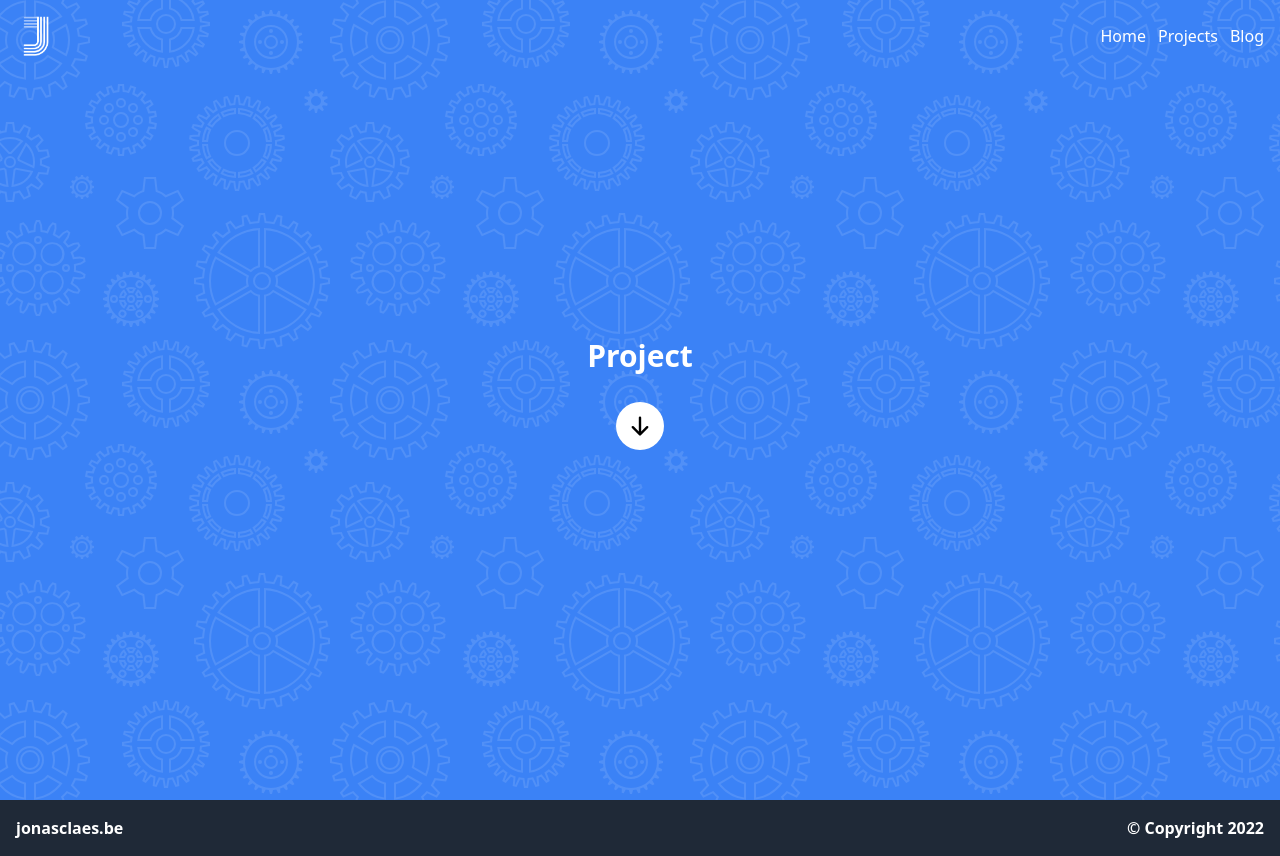
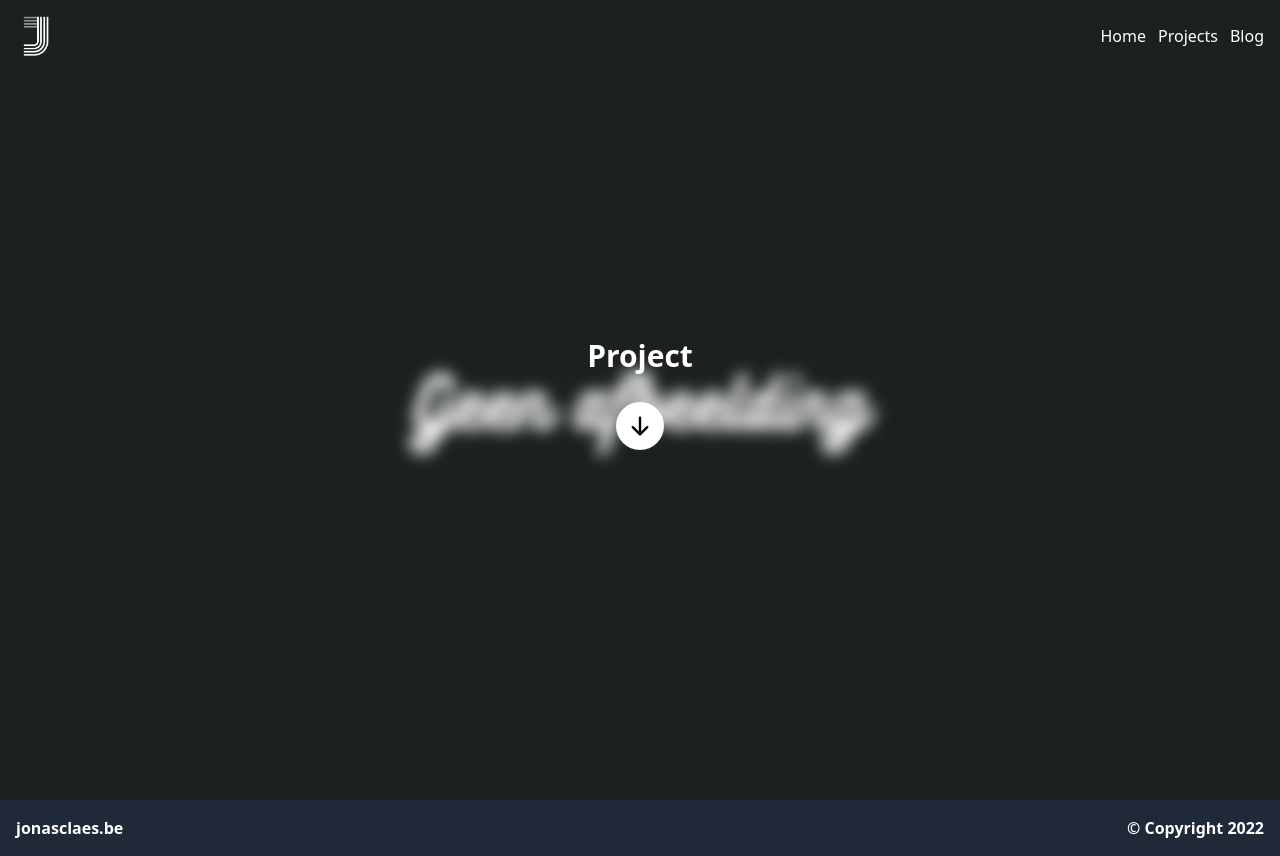
Before and after one commit to jonasclaes/website, a Vue app: page /projects/1 in a window 1280 px wide. Built offline with nearby package versions, Linux system fonts and the light colour scheme.

Commit message:
New unknown background placeholder

```diff
--- a/src/data/index.ts
+++ b/src/data/index.ts
@@ -77,6 +77,7 @@ const data: { projects: Projects } = {
       cover: require("@/assets/projects/van-roey.png"),
       coverBackgroundFill: "#76b9f0",
       status: ProjectStatus.FINISHED,
+      date: new Date("2021-05-31T12:00:00.000Z"),
     },
     {
       slug: "jonas-claes-kadoosje",
--- a/src/types/Project.ts
+++ b/src/types/Project.ts
@@ -10,6 +10,9 @@ export type Project = {
 
   // A short description of the project.
   description?: string;
+
+  // An array of labels to add to the project.
+  labels?: string[];
 
   // A link to the cover image of the project.
   cover?: string;
--- a/src/views/ProjectPage.vue
+++ b/src/views/ProjectPage.vue
@@ -1,7 +1,7 @@
 <template>
   <BaseLayout
-    :backgroundImage="project?.cover"
-    :fill="project?.coverBackgroundFill"
+    :backgroundImage="getProjectCoverImage(project?.cover)"
+    :fill="getProjectFill(project?.coverBackgroundFill)"
   >
     <template v-slot:landing>
       <div class="flex flex-col text-center">
@@ -79,12 +79,24 @@ export default defineComponent({
       }
     };
 
+    const getProjectCoverImage = (cover?: string): string => {
+      if (cover) return cover;
+      return require("@/assets/project-cover-not-found.png");
+    };
+
+    const getProjectFill = (fill?: string): string => {
+      if (fill) return fill;
+      return "#1c2120";
+    };
+
     onMounted(loadData);
     watch(route, loadData);
 
     return {
       project,
       content,
+      getProjectCoverImage,
+      getProjectFill,
     };
   },
 });
--- a/src/views/ProjectsPage.vue
+++ b/src/views/ProjectsPage.vue
@@ -32,9 +32,7 @@
                   class="bg-gray-800 text-white rounded-lg shadow-lg transition-transform duration-500 ease-in-out transform hover:scale-105 md:hover:scale-110 cursor-pointer"
                 >
                   <img
-                    :src="
-                      project.cover || 'https://via.placeholder.com/400x200'
-                    "
+                    :src="getProjectCoverImage(project.cover)"
                     :alt="project.name"
                     class="rounded-t-lg w-full"
                   />
@@ -49,10 +47,16 @@
                         <h3 class="font-semibold text-lg">
                           {{ project.name }}
                         </h3>
+                        <p
+                          v-if="project.description"
+                          class="text-gray-400 break-words"
+                        >
+                          {{ project.description }}
+                        </p>
                       </div>
                       <div v-if="project.status">
                         <span
-                          class="py-1 px-2 rounded-md shadow-md font-semibold"
+                          class="py-1 px-2 rounded-md shadow-md font-semibold whitespace-nowrap"
                           :class="{
                             'bg-red-500':
                               project.status === ProjectStatus.NOT_STARTED,
@@ -61,16 +65,10 @@
                             'bg-green-500':
                               project.status === ProjectStatus.FINISHED,
                           }"
-                          v-html="getProjectStatusText(project.status)"
-                        ></span>
+                          >{{ getProjectStatusText(project.status) }}</span
+                        >
                       </div>
                     </div>
-                    <p
-                      v-if="project.description"
-                      class="text-gray-400 break-words"
-                    >
-                      {{ project.description }}
-                    </p>
                   </div>
                 </div>
               </template>
@@ -120,10 +118,10 @@ export default defineComponent({
           return "Unknown";
 
         case ProjectStatus.NOT_STARTED:
-          return "Not&nbsp;started";
+          return "Not started";
 
         case ProjectStatus.IN_PROGRESS:
-          return "In&nbsp;progress";
+          return "In progress";
 
         case ProjectStatus.FINISHED:
           return "Finished";
@@ -131,6 +129,11 @@ export default defineComponent({
         default:
           return "Unknown";
       }
+    };
+
+    const getProjectCoverImage = (cover?: string): string => {
+      if (cover) return cover;
+      return require("@/assets/project-cover-not-found.png");
     };
 
     const formatProjectDate = (date: Date): string => {
@@ -158,6 +161,7 @@ export default defineComponent({
       projects,
       openProject,
       getProjectStatusText,
+      getProjectCoverImage,
       ProjectStatus,
       formatProjectDate,
     };
```
Also changed, not shown: src/assets/project-cover-not-found.png (added).
